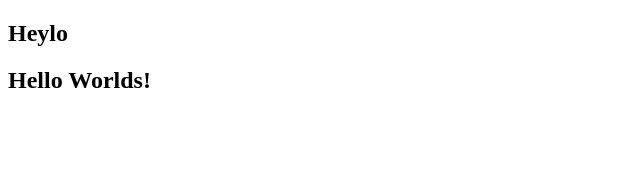
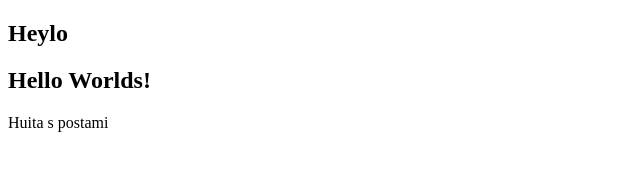
Before and after one commit to Techblogogy/Garage48, a plain HTML site: page index.html in a window 1280 px wide. Shown: the whole page, without its empty margins (0-640 px from the left). Drawn offline with Linux system fonts and the light colour scheme.

Commit message:
Fixed stuff

```diff
--- a/index.html
+++ b/index.html
@@ -7,5 +7,7 @@
     <body>
 	<h2>Heylo </h2>
         <h2>Hello Worlds!</h2>
+        <p> Huita s postami</p>
+
     </body>
 </hmtl>
```
